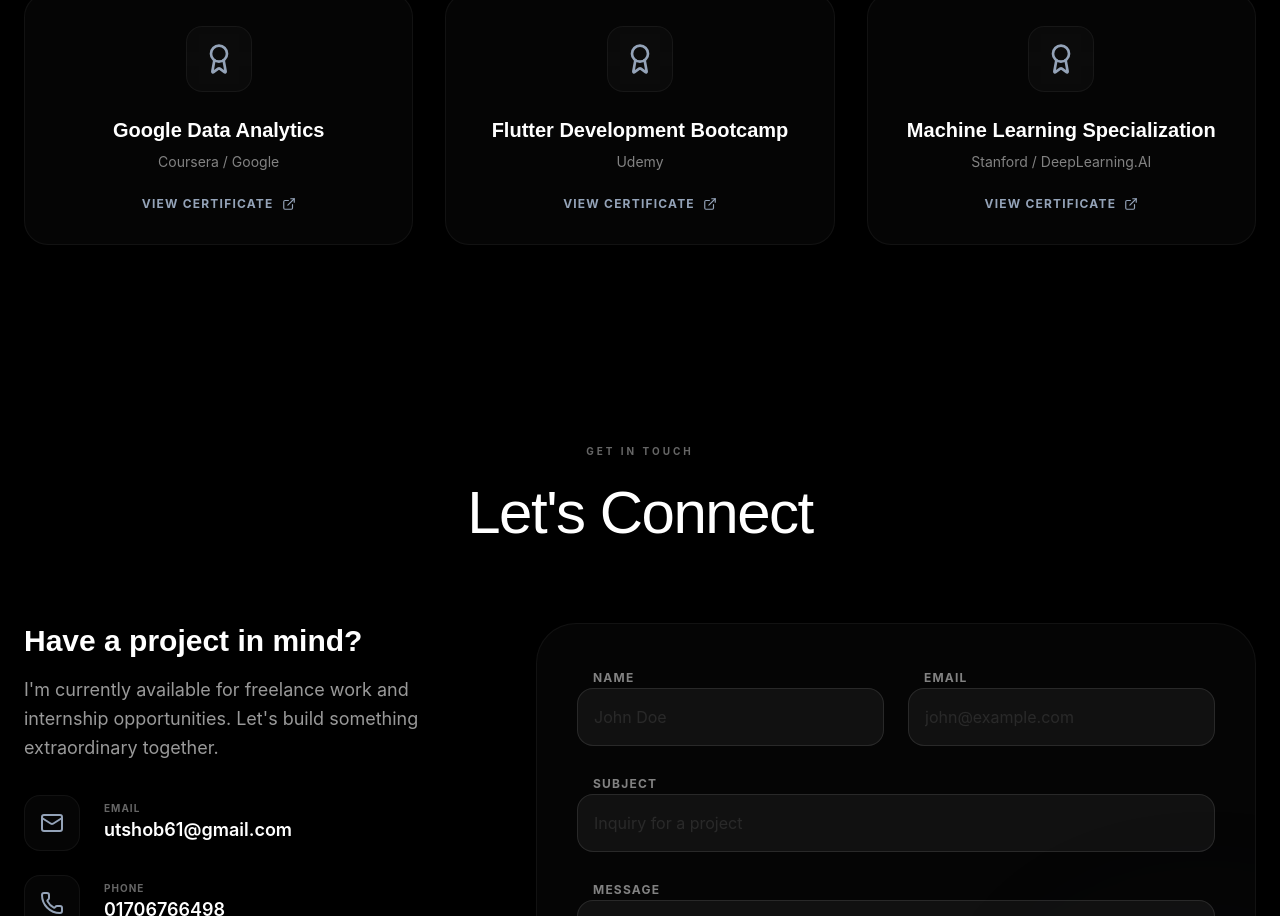
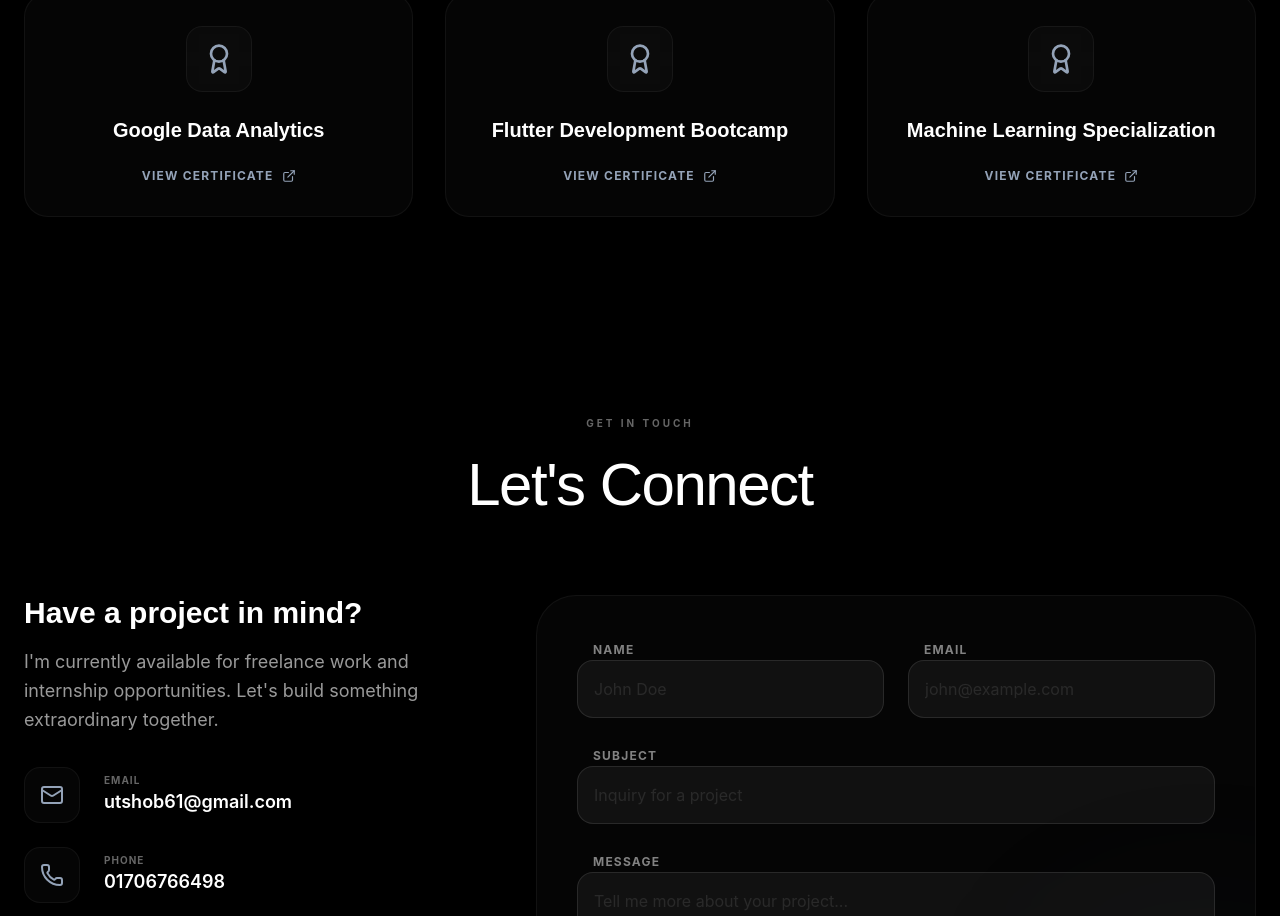
Before and after one commit to utshob61/my-portfolio, a React (Vite) app: page / in a window 1280 px wide. Shown: the part 5877-6793 px from the top of the page. Built offline with nearby package versions, Linux system fonts and the light colour scheme.

Commit message:
Remove certification provider names from certifications section

```diff
--- a/src/components/Certifications.tsx
+++ b/src/components/Certifications.tsx
@@ -23,8 +23,7 @@
                 <Award size={32} />
               </div>
 
-              <h3 className="text-xl font-bold font-display mb-2">{cert.title}</h3>
-              <p className="text-foreground/50 text-sm mb-6">{cert.provider}</p>
+              <h3 className="text-xl font-bold font-display mb-6">{cert.title}</h3>
 
               <a
                 href={cert.url}
```
